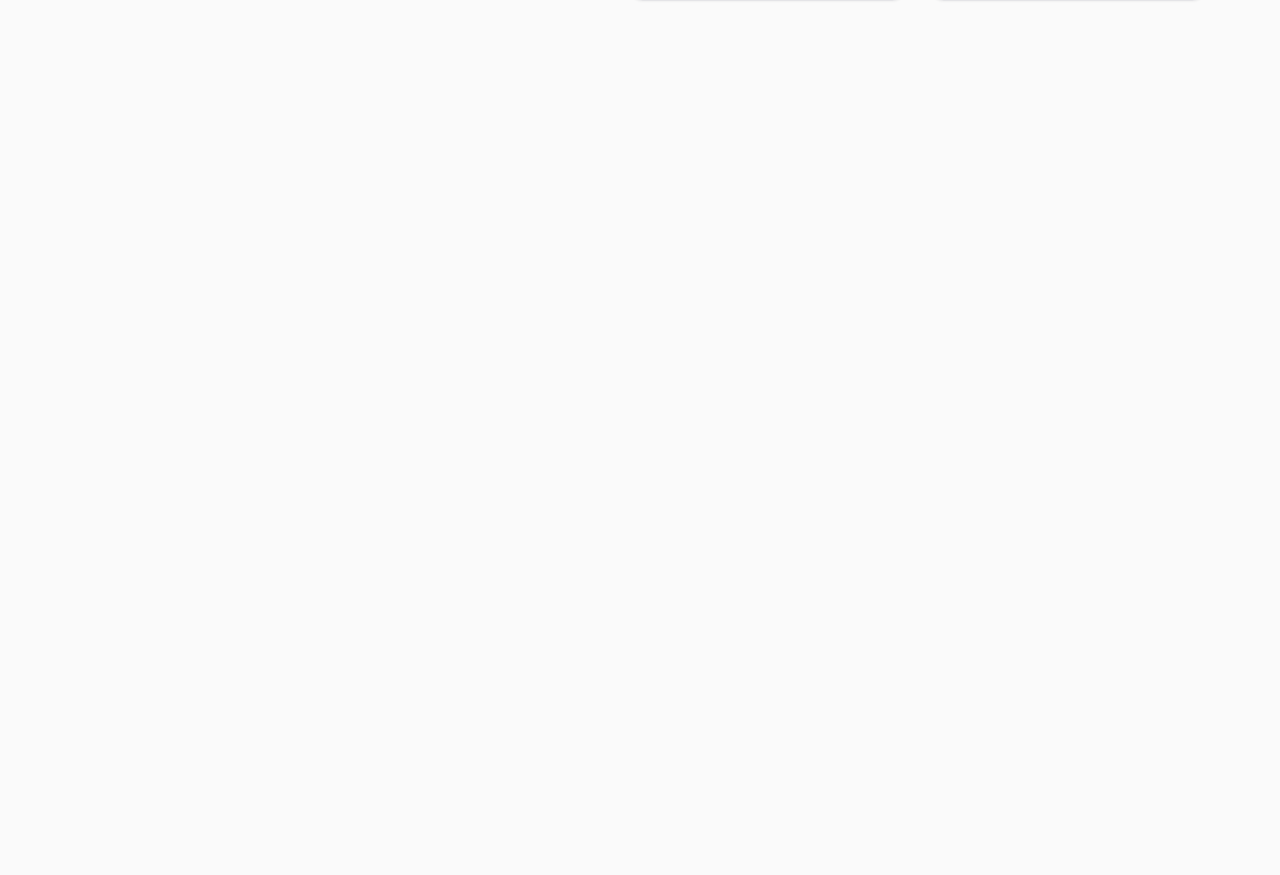
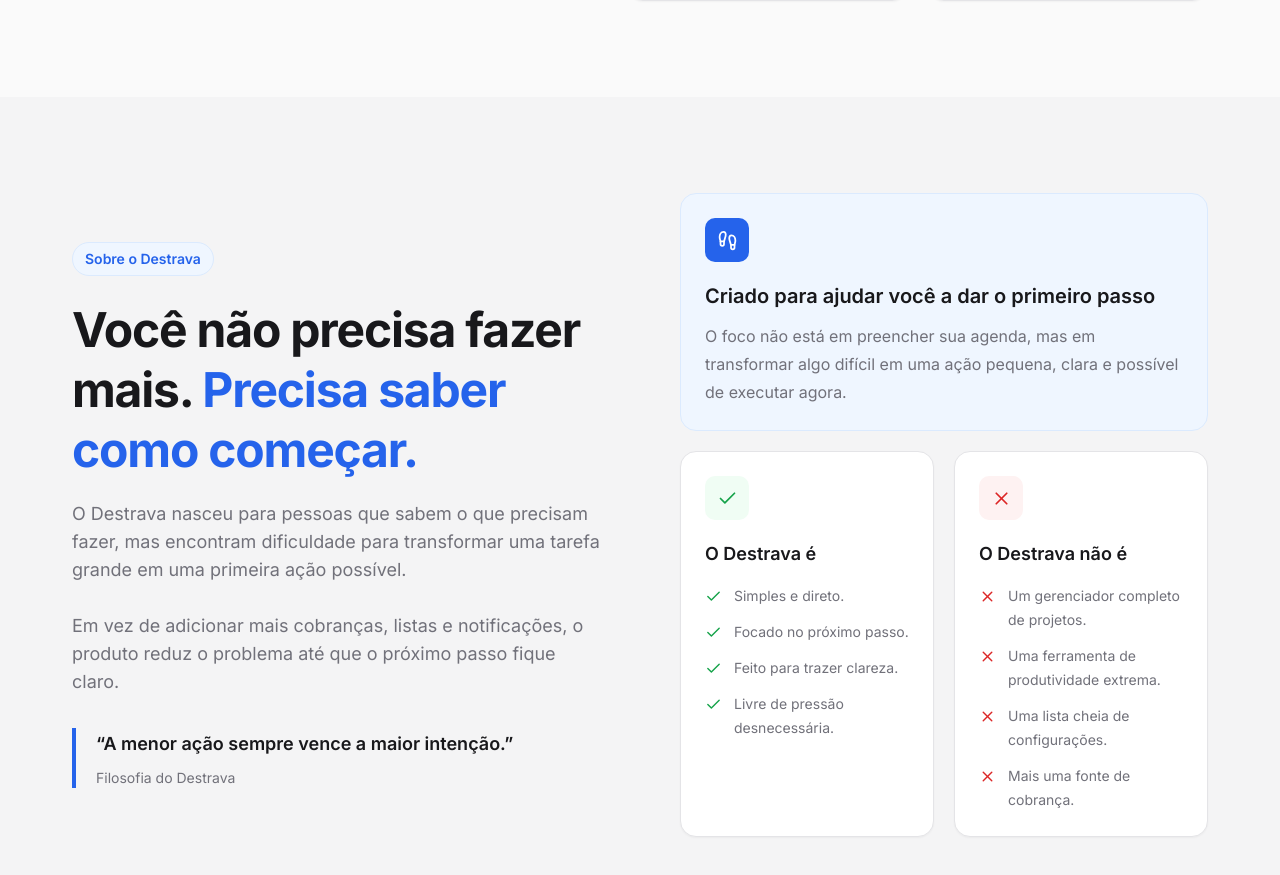
Before and after one commit to Alairjr7/destrava, a React (Vite) app: page / in a window 1280 px wide. Shown: the part 2515-3390 px from the top of the page. Before the commit the page ends 2612 px from the top, so only its background shows below. Built offline with nearby package versions, Linux system fonts and the light colour scheme.

Commit message:
feat: adiciona seção sobre na landing page

```diff
--- a/src/App.tsx
+++ b/src/App.tsx
@@ -1,3 +1,4 @@
+import { About } from "./components/landing/About";
 import { Benefits } from "./components/landing/Benefits";
 import { Header } from "./components/landing/Header";
 import { Hero } from "./components/landing/Hero";
@@ -11,6 +12,7 @@ export function App() {
         <Hero />
         <HowItWorks />
         <Benefits />
+        <About />
       </main>
     </>
   );
--- /dev/null
+++ b/src/components/landing/About/About.tsx
@@ -0,0 +1,104 @@
+import { Footprints } from "lucide-react";
+import { SectionHeader } from "../SectionHeader";
+import { FeatureList } from "./components/FeatureList";
+import type { FeatureListItems } from "./components/FeatureList/FeatureList";
+
+type FeatureDataPros = {
+  checked: FeatureListItems[];
+  x: FeatureListItems[];
+};
+
+const FeatureData: FeatureDataPros = {
+  checked: [
+    {
+      description: "Simples e direto.",
+    },
+    {
+      description: "Focado no próximo passo.",
+    },
+    {
+      description: "Feito para trazer clareza.",
+    },
+    {
+      description: "Livre de pressão desnecessária.",
+    },
+  ],
+  x: [
+    {
+      description: "Um gerenciador completo de projetos.",
+    },
+    {
+      description: "Uma ferramenta de produtividade extrema.",
+    },
+    {
+      description: "Uma lista cheia de configurações.",
+    },
+    {
+      description: "Mais uma fonte de cobrança.",
+    },
+  ],
+};
+
+export function About() {
+  return (
+    <section
+      id="sobre"
+      className="section-spacing bg-surface-muted"
+      aria-labelledby="about-title"
+    >
+      <div className="app-container">
+        <div className="grid items-center gap-12 lg:grid-cols-2 lg:gap-20">
+          <SectionHeader
+            badge="Sobre o Destrava"
+            heading="h2"
+            title="Você não precisa fazer mais."
+            highlightedTitle="Precisa saber como começar."
+            description="O Destrava nasceu para pessoas que sabem o que precisam fazer, mas encontram dificuldade para transformar uma tarefa grande em uma primeira ação possível.
+
+            Em vez de adicionar mais cobranças, listas e notificações, o produto reduz o problema até que o próximo passo fique claro."
+            className="max-w-xl"
+          >
+            <blockquote className="mt-8 border-l-4 border-brand pl-5">
+              <p className="text-lg font-semibold leading-8 text-foreground">
+                “A menor ação sempre vence a maior intenção.”
+              </p>
+
+              <footer className="mt-2 text-sm text-muted-foreground">
+                Filosofia do Destrava
+              </footer>
+            </blockquote>
+          </SectionHeader>
+
+          <div className="grid gap-5 sm:grid-cols-2">
+            <article className="rounded-lg border border-brand-muted bg-brand-soft p-6 sm:col-span-2">
+              <div className="flex size-11 items-center justify-center rounded-md bg-brand text-white">
+                <Footprints size={21} aria-hidden="true" />
+              </div>
+
+              <h3 className="mt-5 text-xl font-semibold text-foreground">
+                Criado para ajudar você a dar o primeiro passo
+              </h3>
+
+              <p className="mt-3 max-w-2xl leading-7 text-muted-foreground">
+                O foco não está em preencher sua agenda, mas em transformar algo
+                difícil em uma ação pequena, clara e possível de executar agora.
+              </p>
+            </article>
+
+            <FeatureList
+              checked={true}
+              title="O Destrava é"
+              items={FeatureData.checked}
+            />
+
+            <FeatureList
+              checked={false}
+              title="O Destrava não é"
+              items={FeatureData.x}
+            />
+          </div>
+        </div>
+      </div>
+    </section>
+  );
+}
--- /dev/null
+++ b/src/components/landing/About/components/FeatureList/FeatureList.tsx
@@ -0,0 +1,44 @@
+import { Check, X } from "lucide-react";
+
+export type FeatureListItems = {
+  description: string;
+};
+
+type FeatureListProps = {
+  title: string;
+  checked: boolean;
+  items: FeatureListItems[];
+};
+
+export function FeatureList({ title, checked, items }: FeatureListProps) {
+  const Icon = checked ? Check : X;
+  return (
+    <article className="rounded-lg border border-border bg-surface p-6 shadow-soft ">
+      <div
+        className={`flex size-11 items-center justify-center rounded-md  ${checked ? "text-success bg-success-soft" : "text-danger bg-danger-soft"}`}
+      >
+        <Icon size={21} aria-hidden="true" />
+      </div>
+
+      <h3 className="mt-5 text-lg font-semibold text-foreground">{title}</h3>
+
+      <ul className="mt-4 space-y-3 text-sm leading-6 text-muted-foreground">
+        {items.map((item, index) => {
+          const Icon = checked ? Check : X;
+          const description = item.description;
+
+          return (
+            <li className="flex items-start gap-3" key={index}>
+              <Icon
+                size={17}
+                className={`${checked ? "mt-1 shrink-0 text-success" : "mt-1 shrink-0 text-danger"}`}
+                aria-hidden="true"
+              />
+              {description}
+            </li>
+          );
+        })}
+      </ul>
+    </article>
+  );
+}
--- /dev/null
+++ b/src/components/landing/About/components/FeatureList/index.ts
@@ -0,0 +1 @@
+export { FeatureList } from "./FeatureList";
--- /dev/null
+++ b/src/components/landing/About/index.ts
@@ -0,0 +1 @@
+export { About } from "./About";
--- a/src/components/landing/Benefits/Benefits.tsx
+++ b/src/components/landing/Benefits/Benefits.tsx
@@ -44,25 +44,13 @@ export function Benefits() {
             heading="h2"
             title="Menos sobrecarga. Mais clareza para"
             highlightedTitle="continuar avançando."
-            description=" O Destrava não tenta organizar toda a sua vida. Ele ajuda você a
-              entender o que pode ser feito agora, sem carregar o peso da tarefa
-              inteira."
+            description=" O Destrava não tenta organizar toda a sua vida. Ele ajuda você a entender o que pode ser feito agora, sem carregar o peso da tarefa inteira"
             className="max-w-xl"
-          >
-            <div className="mt-8 rounded-lg border border-brand-muted bg-brand-soft p-5">
-              <p className="text-sm font-semibold text-brand">
-                A filosofia do Destrava
-              </p>
-
-              <p className="mt-2 text-lg font-semibold leading-7 text-foreground">
-                A menor ação sempre vence a maior intenção.
-              </p>
-            </div>
-          </SectionHeader>
+          />
 
           <div className="grid gap-5 sm:grid-cols-2">
-            {benefitsCards.map((card) => (
-              <CardBenefits {...card} />
+            {benefitsCards.map((card, index) => (
+              <CardBenefits {...card} key={index} />
             ))}
           </div>
         </div>
--- a/src/components/landing/HowItWorks/HowItWorks.tsx
+++ b/src/components/landing/HowItWorks/HowItWorks.tsx
@@ -55,8 +55,8 @@ export function HowItWorks() {
             aria-hidden="true"
             className="absolute top-12 right-[16.66%] left-[16.66%] hidden h-px bg-border-strong md:block"
           />
-          {howItWorksCards.map((card) => (
-            <CardHowItWorks {...card} />
+          {howItWorksCards.map((card, index) => (
+            <CardHowItWorks {...card} key={index} />
           ))}
         </div>
 
--- a/src/components/landing/SectionHeader/SectionHeader.tsx
+++ b/src/components/landing/SectionHeader/SectionHeader.tsx
@@ -30,7 +30,7 @@ export function SectionHeader({
         {title} <span className="text-brand">{highlightedTitle}</span>
       </Heading>
 
-      <p className="mt-5 text-base leading-7 text-muted-foreground sm:text-lg">
+      <p className="mt-5 text-base leading-7 text-muted-foreground sm:text-lg whitespace-pre-line">
         {description}
       </p>
       {children}
```
